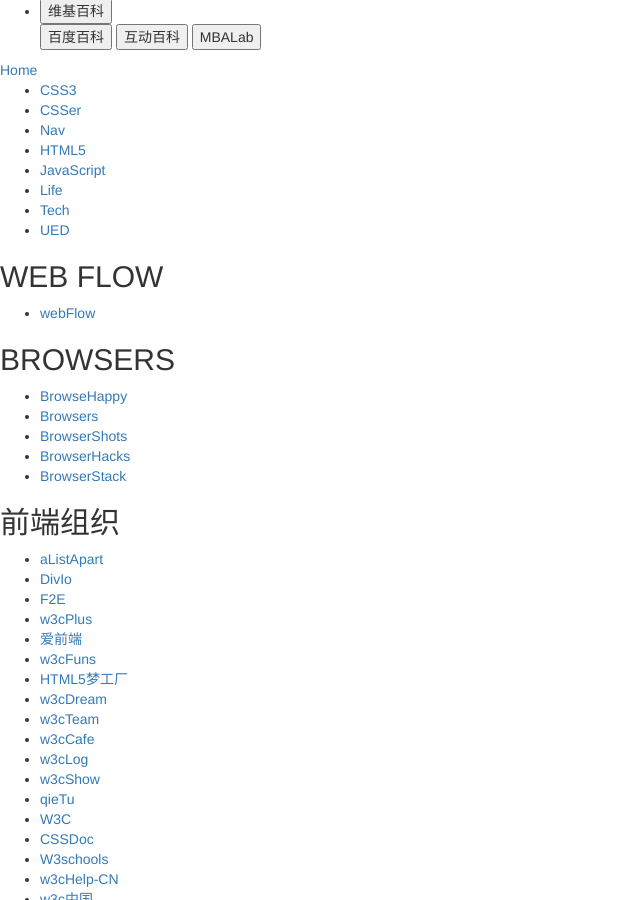
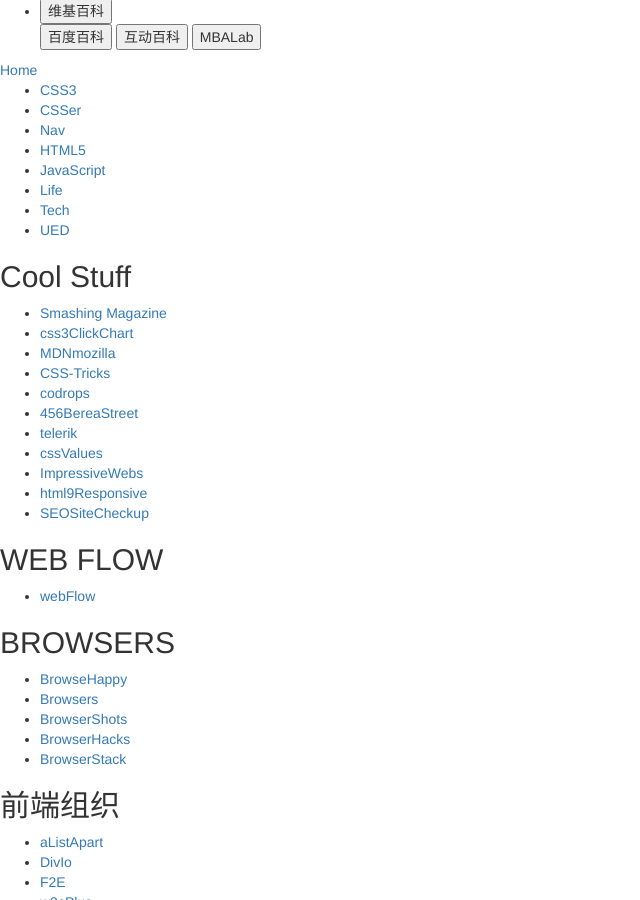
Before and after one commit to wkylin/wkylin.github.com, a Jekyll site: the page built from css3link.html, in a window 1280 px wide and 900 px high, scrolled down 646 px. Shown: the whole window, without its empty margins (0-640 px from the left). Built offline with Jekyll 4.4.1, drawn with Linux system fonts in a browser that asks for light colours; nearby versions of some CDN libraries; library files that are not in the unit come from our copies; comment, search, counter and statistics services are not loaded.

Commit message:
jekyll build

```diff
--- a/css3link.html
+++ b/css3link.html
@@ -7,11 +7,31 @@
 {% include JB/setup %}
 
 <div class="ui-title fn-clear">
+    <h2>Cool Stuff</h2>
+</div>
+<ul class="ui-list fn-clear">
+    <li class="ui-list-item"><a href="http://www.smashingmagazine.com/" target="_blank">Smashing Magazine</a></li>
+    <li class="ui-list-item"><a href="http://css3clickchart.com" target="_blank">css3ClickChart</a></li>
+    <li class="ui-list-item"><a href="https://developer.mozilla.org" target="_blank">MDNmozilla</a></li>
+    <li class="ui-list-item"><a href="https://css-tricks.com/" target="_blank">CSS-Tricks</a></li>
+    <li class="ui-list-item"><a href="http://tympanus.net/codrops/" target="_blank">codrops</a></li>
+    <li class="ui-list-item"><a href="http://www.456bereastreet.com/" target="_blank">456BereaStreet</a></li>
+    <li class="ui-list-item"><a href="http://www.telerik.com/" target="_blank">telerik</a></li>
+    <li class="ui-list-item"><a href="http://cssvalues.com/" target="_blank">cssValues</a></li>
+    <li class="ui-list-item"><a href="http://www.impressivewebs.com/" target="_blank">ImpressiveWebs</a></li>
+    <li class="ui-list-item"><a href="http://html9responsiveboilerstrapjs.com/" target="_blank">html9Responsive</a></li>
+    <li class="ui-list-item"><a href="http://seositecheckup.com/" target="_blank"><span
+            class="ft-red">SEOSiteCheckup</span></a></li>
+</ul>
+
+<div class="ui-title fn-clear">
     <h2>WEB FLOW</h2>
 </div>
 <ul class="ui-list fn-clear">
     <li class="ui-list-item"><a href="https://webflow.com/" target="_blank">webFlow</a></li>
 </ul>
+
+
 <div class="ui-title fn-clear">
     <h2>BROWSERS</h2>
 </div>
```
Also changed, not shown: 1 other file.
